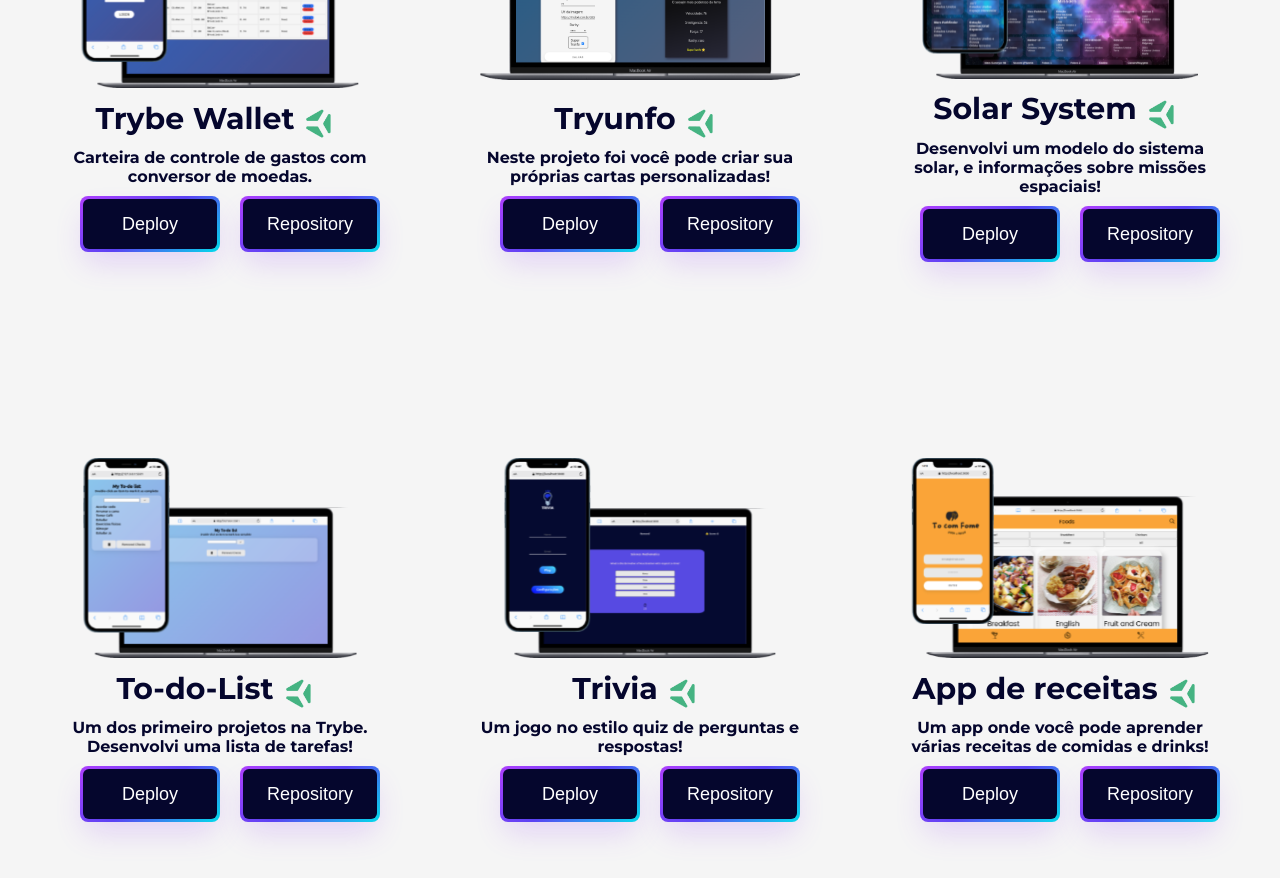
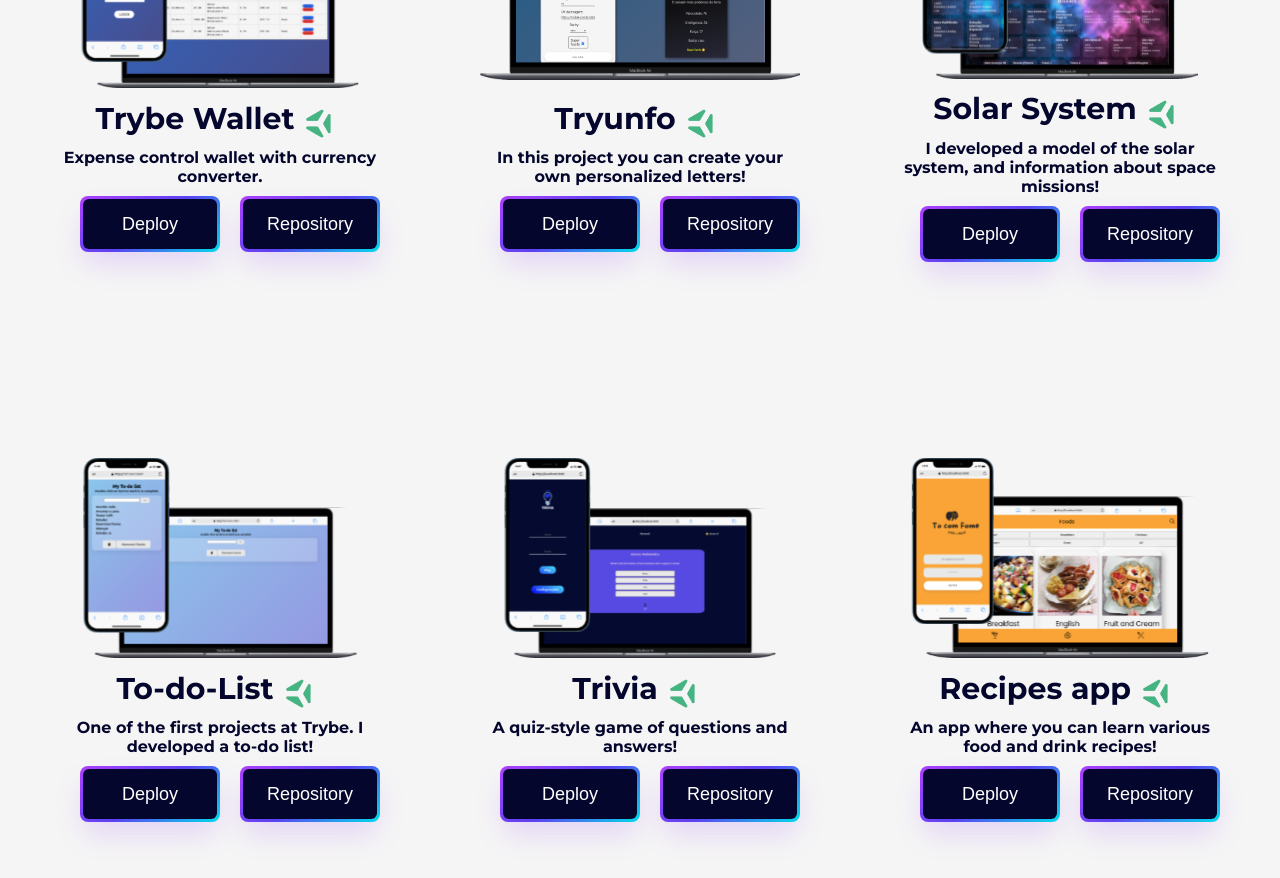
Before and after one commit to ramondfalcao/portifolio, a React (Create React App) app: page /works in a window 1280 px wide. Shown: the part 320-1198 px from the top of the page. Built offline with nearby package versions, Linux system fonts and the light colour scheme.

Commit message:
Alterando idioma das descrições

```diff
--- a/src/data/index.js
+++ b/src/data/index.js
@@ -9,7 +9,7 @@
 export const projects = [
   {
     title: 'Trybe Wallet',
-    description: 'Carteira de controle de gastos com conversor de moedas.',
+    description: 'Expense control wallet with currency converter.',
     img: trybeWallet,
     deploy: 'https://ramondfalcao.github.io/trybe-wallet/',
     repository: 'https://github.com/ramondfalcao/trybe-wallet',
@@ -19,7 +19,7 @@
   },
   {
     title: 'Tryunfo',
-    description: 'Neste projeto foi você pode criar sua próprias cartas personalizadas!',
+    description: 'In this project you can create your own personalized letters!',
     img: tryunfo,
     deploy: 'https://ramondfalcao.github.io/super-trunfo/',
     repository: 'https://github.com/ramondfalcao/super-trunfo',
@@ -29,7 +29,7 @@
   },
   {
     title: 'Solar System',
-    description: 'Desenvolvi um modelo do sistema solar, e informações sobre missões espaciais!',
+    description: 'I developed a model of the solar system, and information about space missions!',
     img: solarSystem,
     deploy: 'https://ramondfalcao.github.io/solar-system/',
     repository: 'https://github.com/ramondfalcao/solar-system/tree/master',
@@ -39,7 +39,7 @@
   },
   {
     title: 'To-do-List',
-    description: 'Um dos primeiro projetos na Trybe. Desenvolvi uma lista de tarefas!',
+    description: 'One of the first projects at Trybe. I developed a to-do list!',
     img: imgToDoList,
     deploy: 'https://ramondfalcao.github.io/to-do-list/',
     repository: 'https://github.com/ramondfalcao/to-do-list',
@@ -49,7 +49,7 @@
   },
   {
     title: 'Trivia',
-    description: 'Um jogo no estilo quiz de perguntas e respostas!',
+    description: 'A quiz-style game of questions and answers!',
     img: triviaProject,
     deploy: 'https://ramondfalcao.github.io/trivia-game/',
     repository: 'https://github.com/ramondfalcao/trivia-game',
@@ -58,8 +58,8 @@
     tecs: ["react","js","html","css","redux"]
   },
   {
-    title: 'App de receitas',
-    description: 'Um app onde você pode aprender várias receitas de comidas e drinks!',
+    title: 'Recipes app',
+    description: 'An app where you can learn various food and drink recipes!',
     img: sizesAppDeReceitas,
     deploy: 'https://ramondfalcao-app-de-receitas.netlify.app/',
     repository: 'https://github.com/ramondfalcao/app-de-receitas',
```
